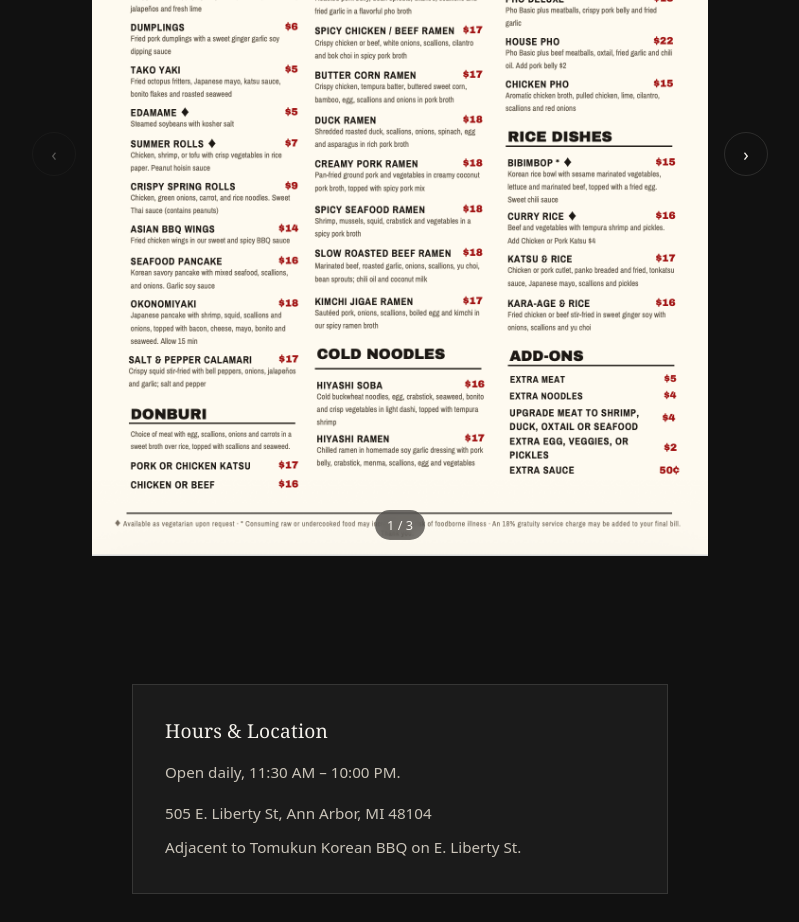
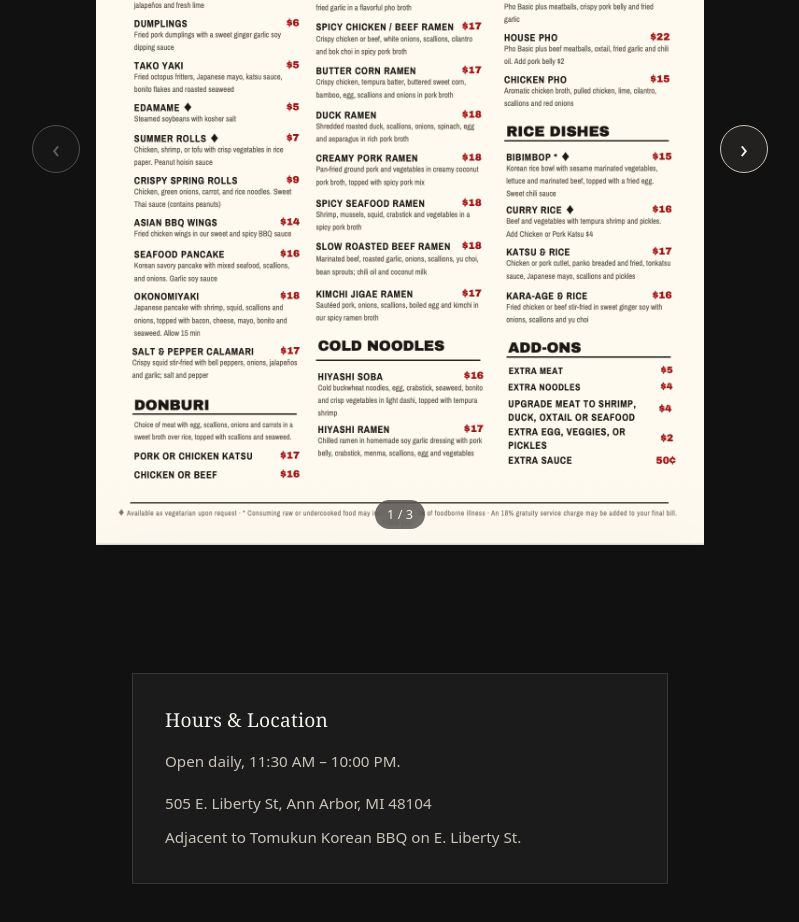
Before and after one commit to hahnrena/tomukun, a Next.js app: page /noodle-bar in a window 1280 px wide. Shown: the part 1520-2442 px from the top of the page, without its empty margins (240-1039 px from the left). Built offline with nearby package versions, Linux system fonts and the light colour scheme.

Commit message:
made menu arrows brighter

```diff
--- a/components/MenuPager.js
+++ b/components/MenuPager.js
@@ -40,23 +40,25 @@
   display: flex;
   align-items: center;
   justify-content: center;
-  width: 2.75rem;
-  height: 2.75rem;
-  border: 1px solid ${({ theme }) => theme.colors.border};
+  width: 3rem;
+  height: 3rem;
+  border: 1px solid ${({ theme }) => theme.colors.textMuted};
   border-radius: 50%;
-  background: none;
+  background: ${({ theme }) => theme.colors.surfaceAlt};
   color: ${({ theme }) => theme.colors.text};
-  font-size: 1.1rem;
+  font-size: 1.6rem;
+  line-height: 1;
   cursor: pointer;
-  transition: border-color 0.2s ease, color 0.2s ease, opacity 0.2s ease;
+  transition: background 0.2s ease, border-color 0.2s ease, color 0.2s ease, opacity 0.2s ease;
 
   &:hover:not(:disabled) {
+    background: ${({ theme }) => theme.colors.accent};
     border-color: ${({ theme }) => theme.colors.accent};
-    color: ${({ theme }) => theme.colors.accent};
+    color: ${({ theme }) => theme.colors.text};
   }
 
   &:disabled {
-    opacity: 0.3;
+    opacity: 0.35;
     cursor: not-allowed;
   }
 `;
```
